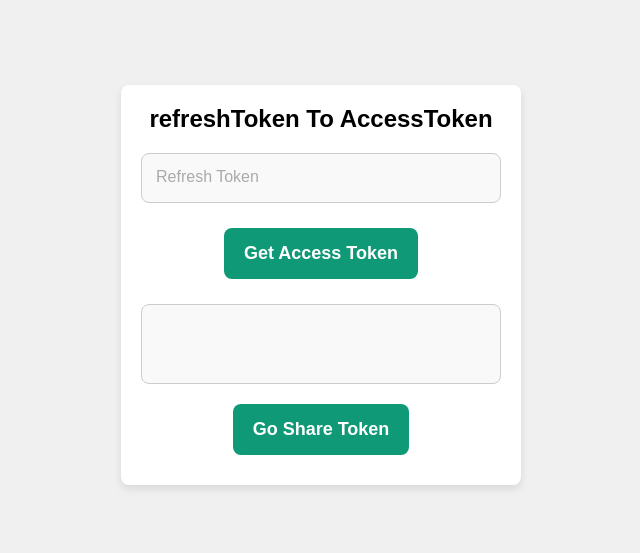
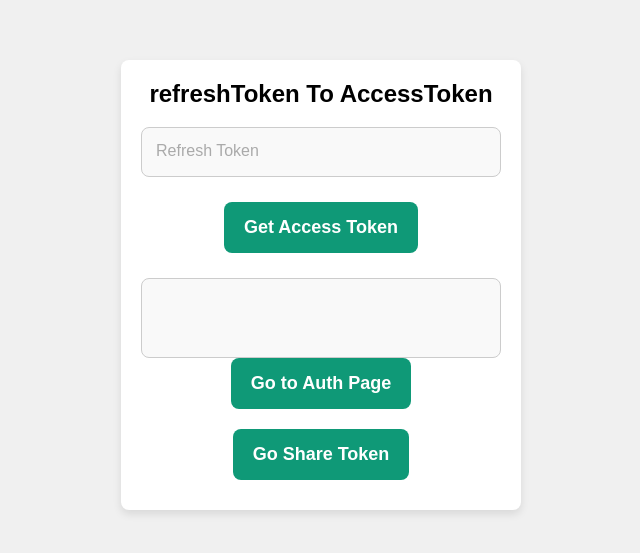
Before and after one commit to pip333/rf2at-token, a plain HTML site: page index.html in a window 1280 px wide. Shown: the part 123-676 px from the top of the page, without its empty margins (319-959 px from the left). Drawn offline with Linux system fonts and the light colour scheme.

Commit message:
Update index.html

```diff
--- a/index.html
+++ b/index.html
@@ -125,6 +125,11 @@
         </div>
         <button type="button" onclick="getToken()">Get Access Token</button>
         <div id="access_token"></div>
+
+        <a href="https://token.oaifree.com/auth" target="_blank">
+            <button id="auth-link" type="button">Go to Auth Page</button>
+        </a>
+
         <button id="go-share-token" type="button" onclick="goShareToken()">Go Share Token</button>
     </div>
 
```
